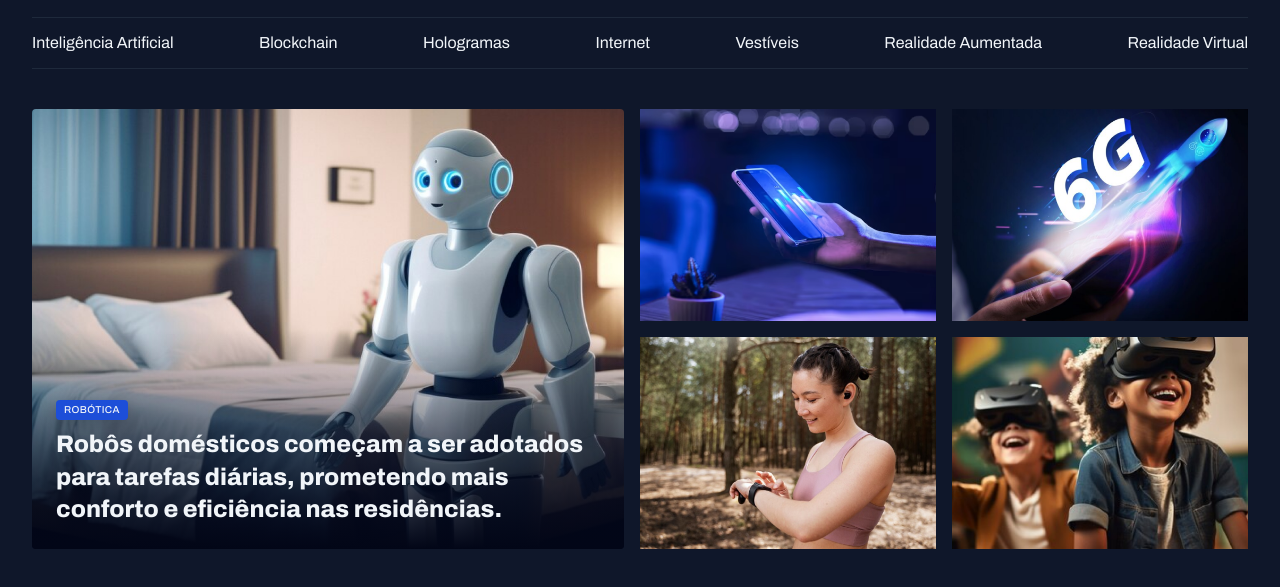
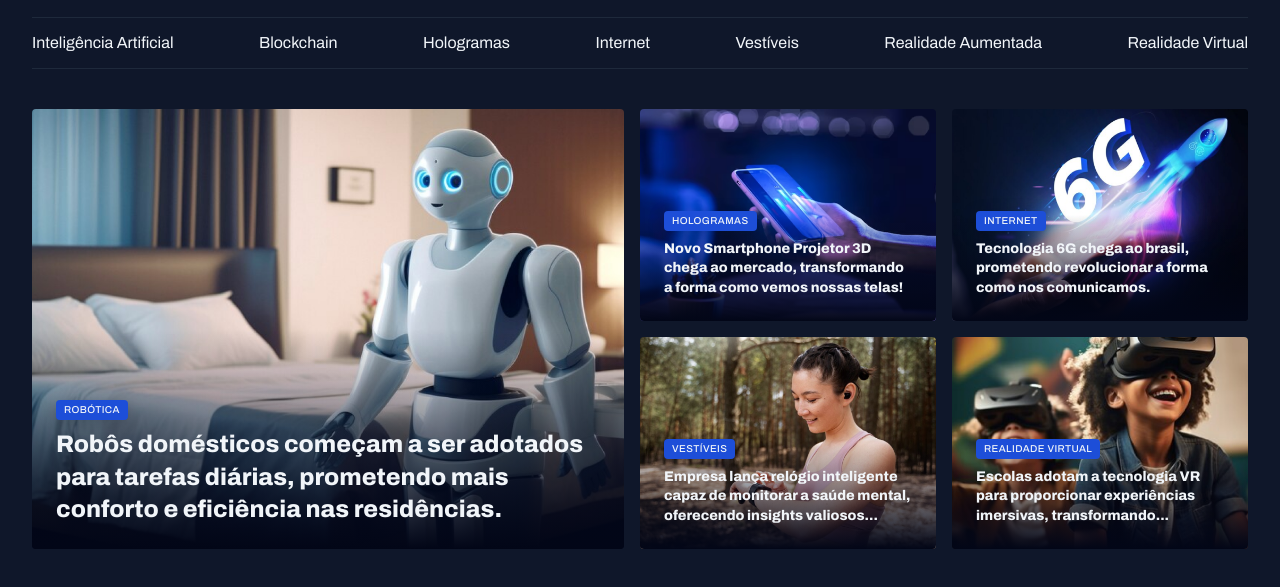
Before and after one commit to eirafaelgonzaga/Portal-de-Not-cias, a plain HTML site: page index.html in a window 1280 px wide. Shown: the part 55-642 px from the top of the page. Drawn offline with Linux system fonts and the light colour scheme.

Commit message:
Finalizando a seção destaques

```diff
--- a/index.html
+++ b/index.html
@@ -44,7 +44,7 @@
  <main class="grid container">
   <section id="featured" class="grid grid-flow-col gap-16">
     <figure class="card">
-      <img src="assets/images/Image 01.png" alt="">
+      <img src="assets/images/Image 01.png" alt="Robôs domésticos começam a ser adotados para tarefas diárias, prometendo mais conforto e eficiência nas residências.">
 
     <figcaption>
       <span class="contant-tag">Robótica</span>
@@ -55,21 +55,49 @@
     </figure>
 
     <div class="grid grid-cols-2 gap-16">
-      <div>
-        <img src="assets/images/Image 02.png" alt="">
-      </div>
+      <figure class="card">
+        <img src="assets/images/Image 02.png" alt="Novo Smartphone Projetor 3D chega ao mercado, transformando a forma como vemos nossas telas!">
 
-      <div>
-        <img src="assets/images/Image 03.png" alt="">
-      </div>
+        <figcaption>
+          <span class="contant-tag">Hologramas</span>
+          <h2 class="text-lg">
+            Novo Smartphone Projetor 3D chega ao mercado, transformando a forma como vemos nossas telas!
+          </h2>
+        </figcaption>
+      </figure>
 
-      <div>
-        <img src="assets/images/Image 04.png" alt="">
-      </div>
+      <figure class="card">
+        <img src="assets/images/Image 03.png" alt="Tecnologia 6G chega às metrópoles brasileiras, prometendo revolucionar a forma como vivemos e nos comunicamos.">
 
-      <div>
-        <img src="assets/images/Image 05.png" alt="">
-      </div>
+        <figcaption>
+          <span class="contant-tag">Internet</span>
+          <h2 class="text-lg">
+            Tecnologia 6G chega ao brasil, prometendo revolucionar a forma como nos comunicamos.
+          </h2>
+        </figcaption>
+      </figure>
+
+      <figure class="card">
+        <img src="assets/images/Image 04.png" alt="Empresa lança relógio inteligente capaz de monitorar a saúde mental, oferecendo insights valiosos para o bem-estar pessoal.">
+
+        <figcaption>
+          <span class="contant-tag">Vestíveis</span>
+          <h2 class="text-lg">
+            Empresa lança relógio inteligente capaz de monitorar a saúde mental, oferecendo insights valiosos...
+          </h2>
+        </figcaption>
+      </figure>
+
+      <figure class="card">
+        <img src="assets/images/Image 05.png" alt="Escolas adotam a tecnologia VR para proporcionar experiências imersivas, transformando a aprendizagem tradicional.">
+
+        <figcaption>
+          <span class="contant-tag">Realidade Virtual</span>
+          <h2 class="text-lg">
+            Escolas adotam a tecnologia VR para proporcionar experiências imersivas, transformando...
+          </h2>
+        </figcaption>
+      </figure>
 
     </div>
   </section>
--- a/styles/sections.css
+++ b/styles/sections.css
@@ -25,6 +25,10 @@
     bottom: 0;
     padding: 24px;
 
+    &::has(.text-lg) {
+      padding: 12px;
+    }
+
     h2 {
       margin-top: 8px;
     }
```
